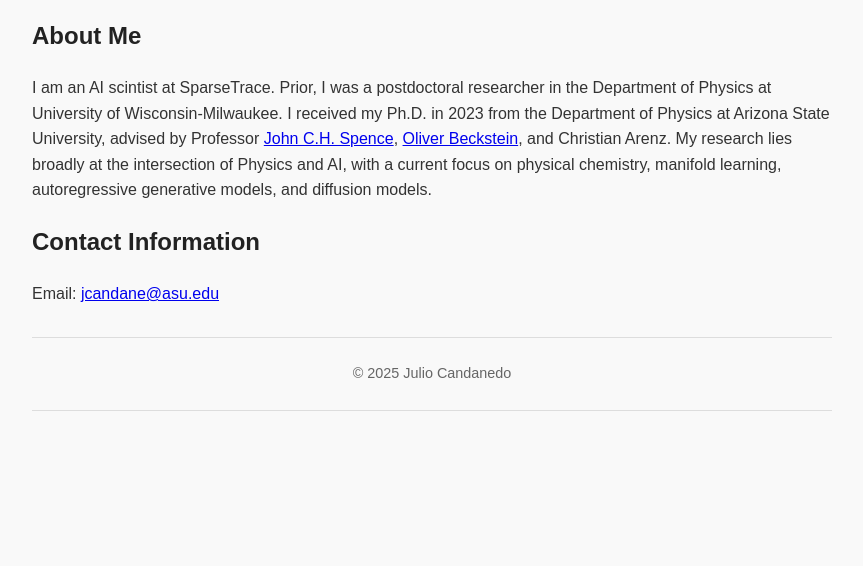
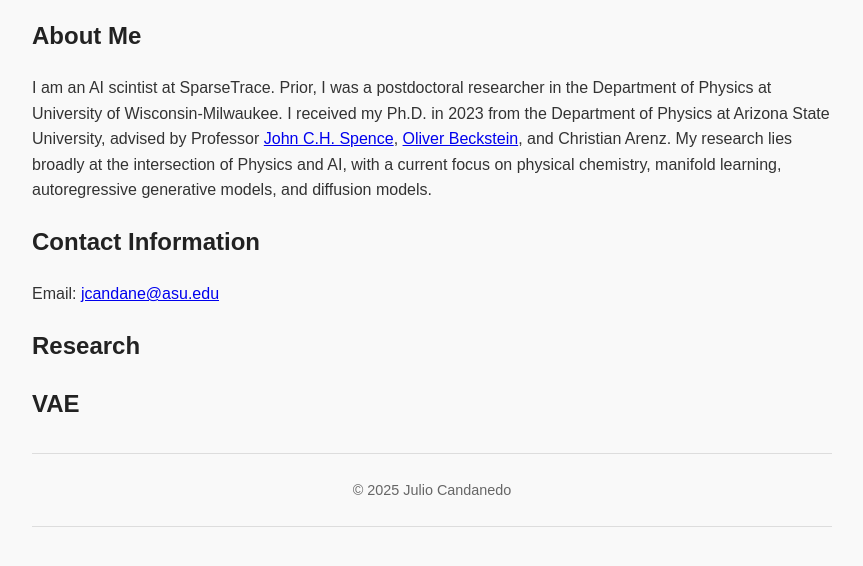
Before and after one commit to jcandane/jcandane.github.io, a plain HTML site: page index.html in a window 1280 px wide. Shown: the part 164-730 px from the top of the page, without its empty margins (208-1071 px from the left). Drawn offline with Linux system fonts and the light colour scheme.

Commit message:
Update index.html

```diff
--- a/index.html
+++ b/index.html
@@ -29,6 +29,15 @@
             <h2>Contact Information</h2>
             <p>Email: <a href="mailto:jcandane@asu.edu">jcandane@asu.edu</a></p>
         </section>
+
+        <section>
+            <h2>Research</h2>
+            <section>
+            <h2>VAE</h2>
+
+            </section>
+        </section>
+
     </main>
 
     <footer>
```
